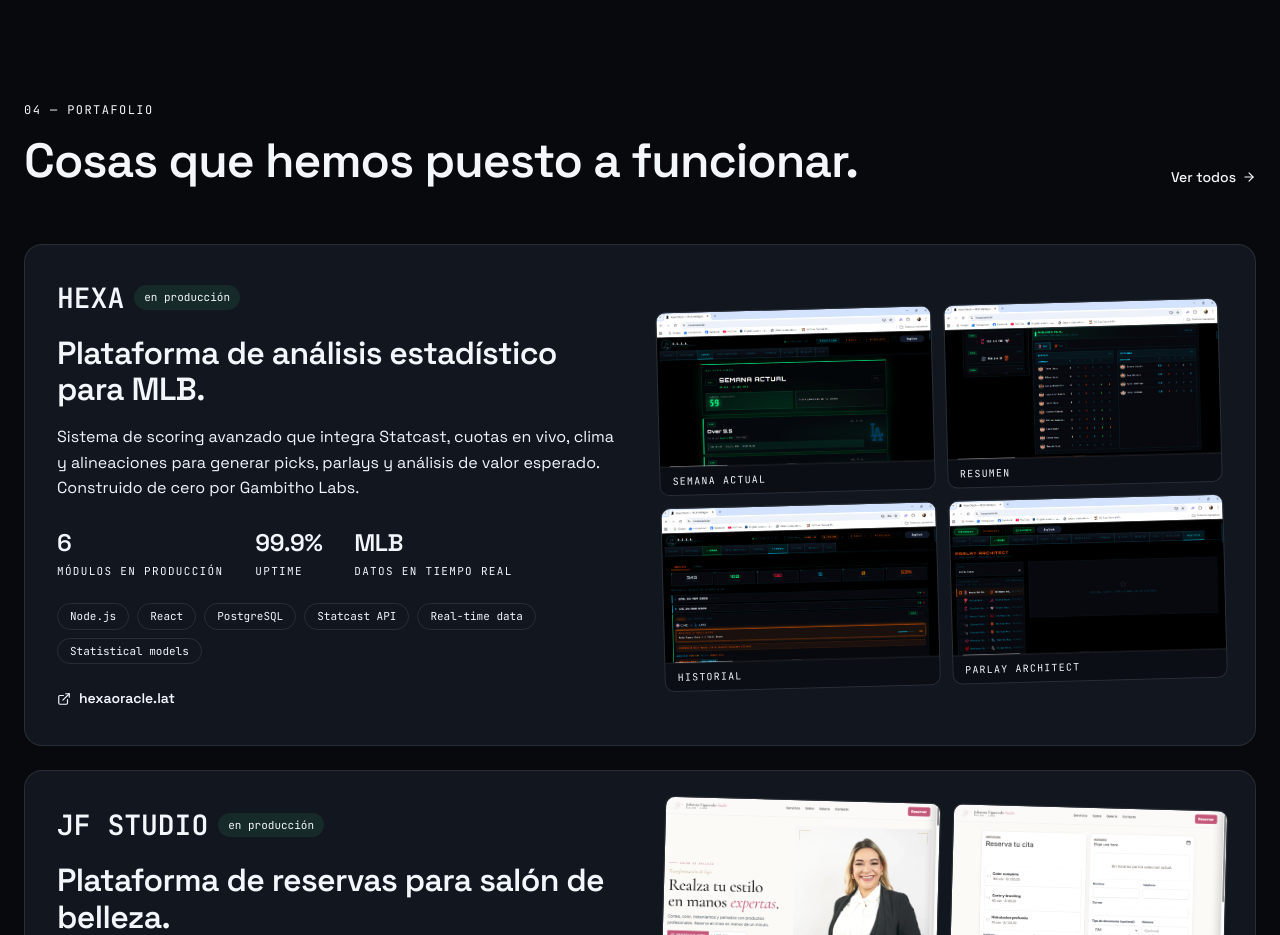
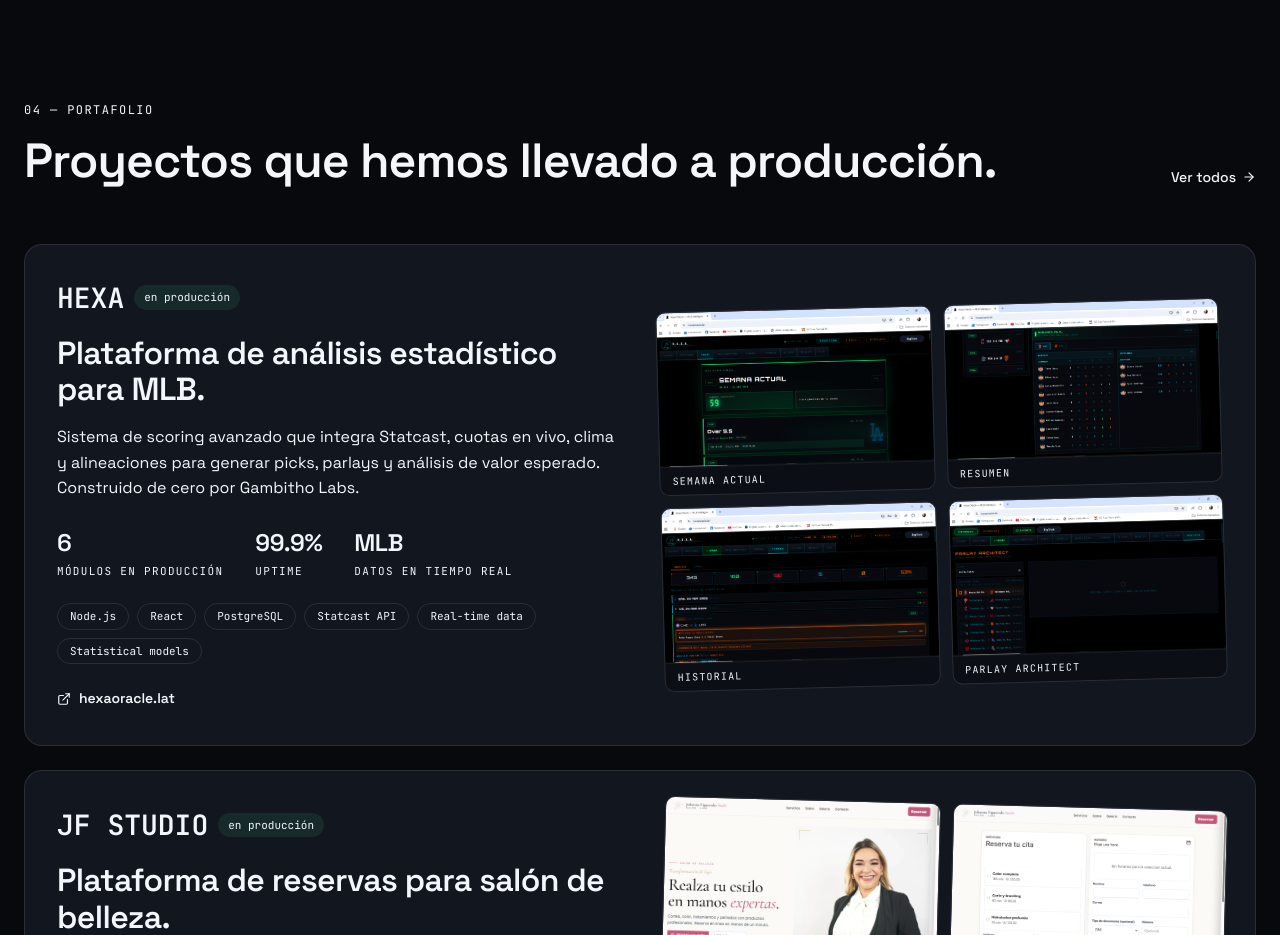
Before and after one commit to gambithovzla/Gambitholabs, a Next.js app: page / in a window 1280 px wide. Shown: the part 2960-3895 px from the top of the page. Built offline with nearby package versions, Linux system fonts and the light colour scheme.

Commit message:
fix: update portfolio section heading for clarity and accuracy

```diff
--- a/components/Portfolio.tsx
+++ b/components/Portfolio.tsx
@@ -42,7 +42,7 @@
               className="font-sans font-semibold text-fg mt-4"
               style={{ fontSize: 48, lineHeight: 1.1, letterSpacing: "-0.02em" }}
             >
-              Cosas que hemos puesto a funcionar.
+              Proyectos que hemos llevado a producción.
             </h2>
           </div>
           <a
```
